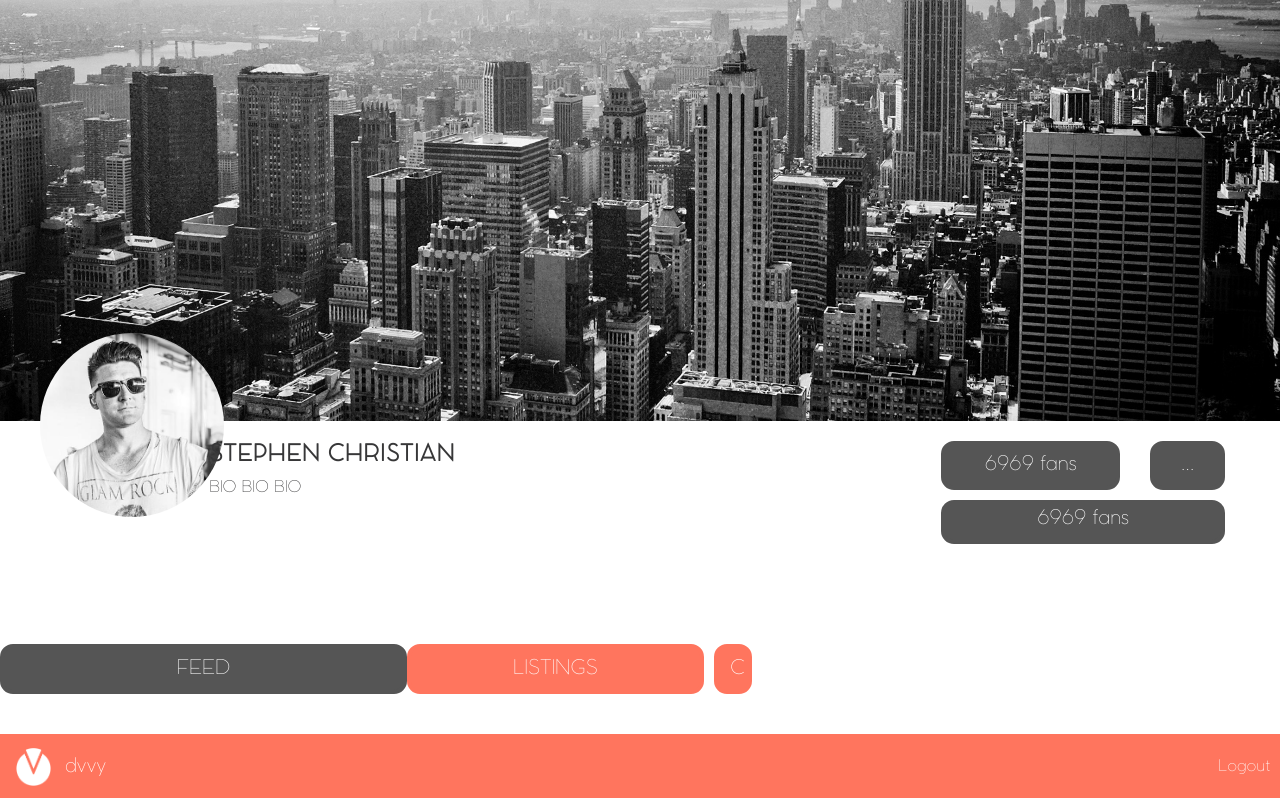
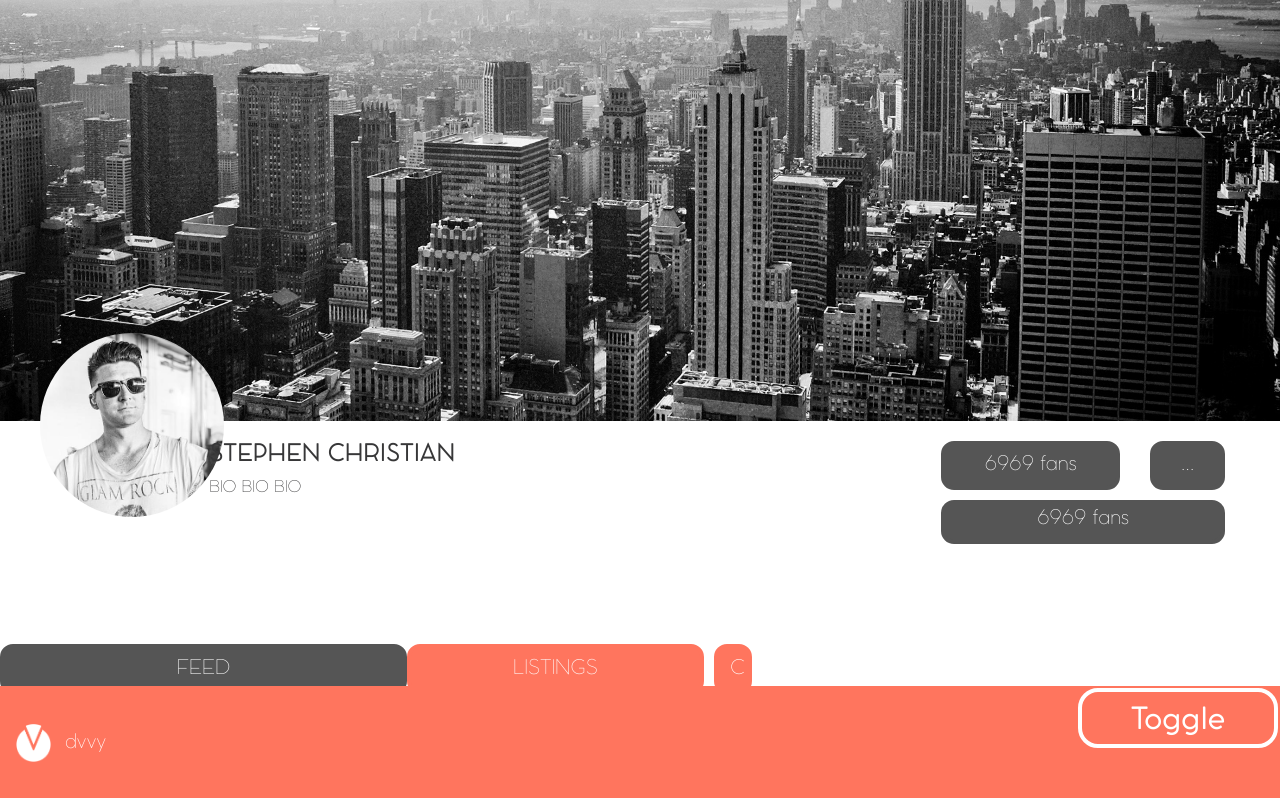
Before and after one commit to barthinator/dvvy-web, a React (Create React App) app in the folder client/: page /profile in a window 1280 px wide. Shown: the top 798 px of the page. Built offline with nearby package versions, Linux system fonts and the light colour scheme; no server answers; what react-pose would draw is missing.

Commit message:
Changed header to footer and added a temporary sidebar toggle button.

```diff
--- a/client/src/components/App.js
+++ b/client/src/components/App.js
@@ -1,8 +1,9 @@
 import React, { Component } from 'react';
 import { BrowserRouter, Route, withRouter } from 'react-router-dom';
 import { connect } from 'react-redux';
+import '../styles/app.css';
 import * as actions from '../actions';
-import Header from './Header';
+import Footer from './Footer';
 import Dashboard from './Dashboard';
 import Signin from './Signin';
 import Profile from './profile/Profile'
@@ -12,7 +13,8 @@ class App extends Component {
   constructor() {
     super();
     this.state = {
-      isHidden: window.location.pathname == '/' ? true : false
+      isHidden: window.location.pathname == '/' ? true : false,
+      showSidebar: false
     };
     console.log(this.state.isHidden);
   }
@@ -35,11 +37,15 @@ class App extends Component {
   render() {
     return (
         <BrowserRouter>
-          <div>
+          <div class='wrapper'>
+            <div class='content'>
               <Route exact path="/" component={Signin} />
               <Route exact path="/dashboard" component={Dashboard} />
               <Route exact path="/profile" component={Profile} />
-            <Header isHidden={this.state.isHidden}></Header>
+              <Footer isHidden={this.state.isHidden} showSidebar={this.state.showSidebar} />
+            </div>
+            <div class='sidebar'>
+            </div>
           </div>
         </BrowserRouter>
     );
--- a/client/src/components/Dashboard.js
+++ b/client/src/components/Dashboard.js
@@ -1,7 +1,6 @@
 import React from 'react';
 import '../styles/dashboard.css';
-import Feed from './feed/Feed.js';
-import Header from './Header.js';
+import Feed from './feed/Feed';
 
 class Dashboard extends React.Component {
   render(){
--- a/client/src/components/Header.js
+++ b/client/src/components/Footer.js
@@ -1,6 +1,7 @@
 import React, { Component } from 'react';
-import '../styles/header.css';
+import '../styles/footer.css';
 import {
+  Button,
   Collapse,
   Navbar,
   NavbarToggler,
@@ -11,15 +12,20 @@ import {
 import logo from '../img/logo-white.png';
 //import Payments from './Payments';
 
-export default class Header extends Component {
+export default class Footer extends Component {
 
   constructor(props) {
     super(props);
 
     this.state = {
       isOpen: false,
-      isHidden: props.isHidden
+      isHidden: props.isHidden,
+      showSidebar: props.showSidebar
     };
+  }
+
+  toggleNav() {
+    this.setState(prevState => ({showSidebar: !prevState.showSidebar}));
   }
 
   render() {
@@ -35,12 +41,9 @@ export default class Header extends Component {
             <NavbarBrand href={this.props.auth ? '/dashboard' : '/'}>
               <img alt="dvvy logo" src={logo} />dvvy
             </NavbarBrand>
-            <NavbarToggler onClick={this.toggle} />
-            <Collapse isOpen={this.state.isOpen} navbar>
-              <Nav className="ml-auto" navbar>
-                <NavLink href="/api/logout">Logout</NavLink>
-              </Nav>
-            </Collapse>
+            <Nav className="ml-auto" navbar>
+              <Button color="secondary" onClick={this.toggleNav.bind(this)}>Toggle</Button>
+            </Nav>
           </Navbar>
         </div>
       );
--- /dev/null
+++ b/client/src/styles/app.css
@@ -0,0 +1,3 @@
+.sidebar {
+    background-color: #ff755e
+}
```
Also changed, not shown: client/src/styles/footer.css (renamed from client/src/styles/header.css), 1 other file (tests, documents, lock files or other folders).
